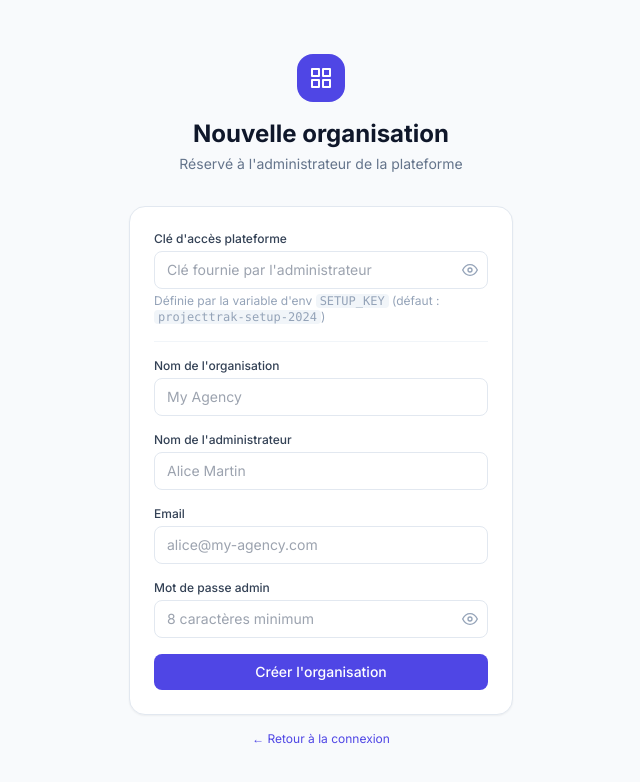
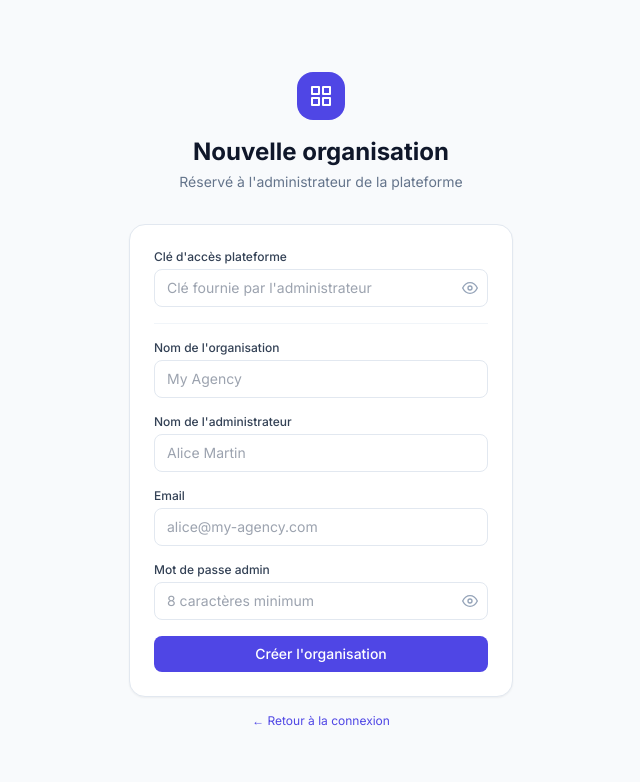
Before and after one commit to Emjy/ProjectTrak, a Next.js app: page /register in a window 1280 px wide. Shown: the top 782 px of the page, without its empty margins (319-959 px from the left). Built offline with nearby package versions, Linux system fonts and the light colour scheme; no server answers; the database is empty.

Commit message:
Masquer l'instruction sur la variable d'environnement SETUP_KEY dans la page d'inscription

```diff
--- a/src/app/register/page.tsx
+++ b/src/app/register/page.tsx
@@ -77,7 +77,7 @@ export default function RegisterPage() {
           <div>
             <label className="block text-xs font-medium text-slate-700 mb-1">Clé d&apos;accès plateforme</label>
             <PasswordInput value={setupKey} onChange={setSetupKey} required placeholder="Clé fournie par l'administrateur" />
-            <p className="text-xs text-slate-400 mt-1">Définie par la variable d&apos;env <code className="bg-slate-100 px-1 rounded">SETUP_KEY</code> (défaut : <code className="bg-slate-100 px-1 rounded">projecttrak-setup-2024</code>)</p>
+            {/* <p className="text-xs text-slate-400 mt-1">Définie par la variable d&apos;env <code className="bg-slate-100 px-1 rounded">SETUP_KEY</code> (défaut : <code className="bg-slate-100 px-1 rounded">projecttrak-setup-2024</code>)</p> */}
           </div>
           <hr className="border-slate-100" />
           <div>
```
